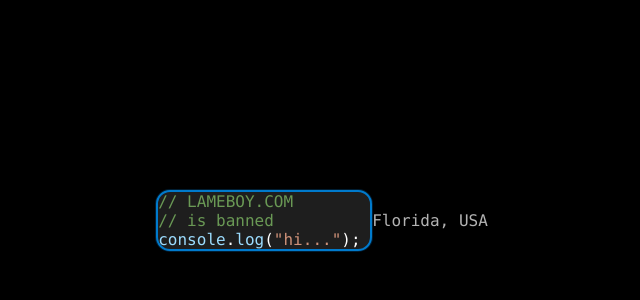
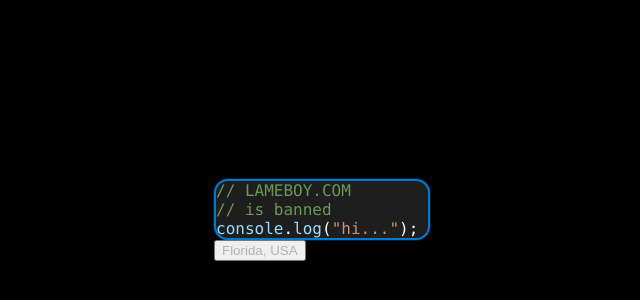
Before and after one commit to gibranparis/lameboy, a Next.js app: page / in a window 1280 px wide. Shown: the part 212-512 px from the top of the page, without its empty margins (318-958 px from the left). Built offline with nearby package versions, Linux system fonts and the light colour scheme.

Commit message:
feat(landing): make “Florida, USA” a toggle button; hide left card and open right-side login bubble with purple input text

```diff
--- a/src/app/globals.css
+++ b/src/app/globals.css
@@ -12,6 +12,7 @@
   --text: #ffffff;
   --muted: #b3b3b3;
   --accent: #007acc;
+  --purple: #a855f7; /* typed text color in login inputs */
 
   --comment:#6a9955;
   --string:#ce9178;
@@ -32,7 +33,7 @@ html, body{
   -moz-osx-font-smoothing: grayscale;
 }
 
-/* Center helper */
+/* Full-screen centered row */
 .page-center{
   min-height: 100dvh;
   display:flex;
@@ -41,7 +42,7 @@ html, body{
   padding: 2rem;
 }
 
-/* Card */
+/* VS Code card */
 .vscode-card{
   background: var(--panel);
   border: 2px solid var(--accent);
@@ -49,16 +50,29 @@ html, body{
   box-shadow: var(--ring);
 }
 
-/* Code colors */
+/* Helpers */
+.vscode-muted{ color: var(--muted); }
 .code-comment{ color: var(--comment); }
 .code-string { color: var(--string); }
 .code-keyword{ color: var(--keyword); }
 
-/* Blinking caret (closed correctly) */
+/* Login inputs: purple typed text */
+.login-input{
+  width: 100%;
+  background:#000;
+  color: var(--purple);          /* <-- purple while typing/typed */
+  caret-color: var(--purple);
+  border:1px solid var(--accent);
+  border-radius: 10px;
+  padding:.75rem .9rem;
+  outline:none;
+}
+.login-input::placeholder{ color:#8d8d8d; }
+.login-input:focus{ box-shadow:0 0 0 2px var(--accent); }
+
+/* Blinking caret for the code demo */
 .caret::after{
   content: "▮";
   animation: blink 1.1s steps(2, start) infinite;
 }
-@keyframes blink {
-  to { visibility: hidden; }
-}
+@keyframes blink { to { visibility: hidden; } }
--- a/src/components/BannedCard.jsx
+++ b/src/components/BannedCard.jsx
@@ -1,8 +1,22 @@
 'use client';
 
+import { useState } from 'react';
+
 export default function BannedCard() {
-  return (
-    <div className="page-center relative">
+  const [mode, setMode] = useState("banned"); // "banned" | "login"
+
+  const floridaBtn = (
+    <button
+      type="button"
+      onClick={() => setMode(mode === "banned" ? "login" : "banned")}
+      className="text-xs vscode-muted hover:text-white transition underline-offset-4 hover:underline"
+      aria-label="Florida, USA"
+    >
+      Florida, USA
+    </button>
+  );
+
+  const leftCodeCard = (
     <div className="vscode-card p-4 rounded-xl" style={{ maxWidth: 360 }}>
       <div className="text-sm leading-7">
         <div className="code-comment">// LAMEBOY.COM</div>
@@ -17,9 +31,37 @@ export default function BannedCard() {
         </div>
       </div>
     </div>
+  );
 
-      <div className="absolute bottom-10 w-full text-center text-xs" style={{ color: "#b3b3b3" }}>
-        Florida, USA
+  const rightLoginCard = (
+    <div className="vscode-card p-4 rounded-xl" style={{ maxWidth: 360, minWidth: 300 }}>
+      <div className="space-y-3">
+        <div>
+          <label className="block text-xs vscode-muted mb-1">Email</label>
+          <input className="login-input" type="email" placeholder="you@example.com" />
+        </div>
+        <div>
+          <label className="block text-xs vscode-muted mb-1">Phone number</label>
+          <input className="login-input" type="tel" placeholder="+1 305 555 0123" />
+        </div>
+      </div>
+    </div>
+  );
+
+  return (
+    <div className="page-center">
+      <div className="flex items-center gap-8">
+        {mode === "banned" ? (
+          <>
+            {leftCodeCard}
+            {floridaBtn}
+          </>
+        ) : (
+          <>
+            {floridaBtn}
+            {rightLoginCard}
+          </>
+        )}
       </div>
     </div>
   );
```
Lines whose indentation alone changed are shown as unchanged.
